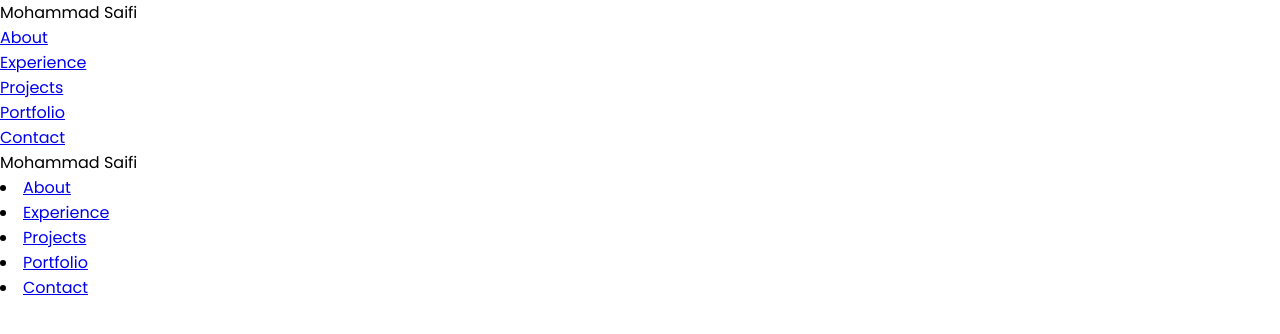
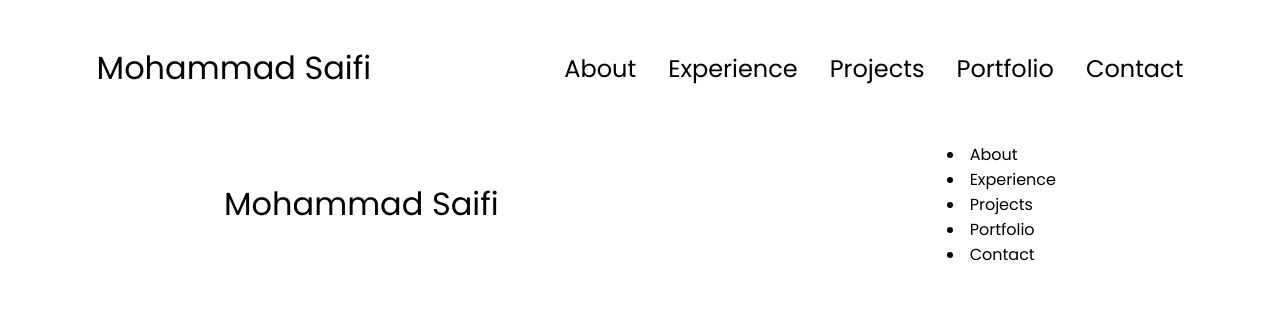
Before and after one commit to saifimd1234/Portfolio_Project, a plain HTML site: page index.html in a window 1280 px wide. Drawn offline with Linux system fonts and the light colour scheme.

Commit message:
Add transition, desktop nav, css.

```diff
--- a/style.css
+++ b/style.css
@@ -14,3 +14,54 @@ body {
 html {
   scroll-behavior: smooth;
 }
+
+p {
+    color: rgb(85, 85, 85);
+  }
+
+  /* TRANSITION */
+
+  a,
+  .btn {
+    transition: all 300ms ease;
+  }
+
+  /* DESKTOP NAV */
+
+nav,
+.nav-links {
+    display: flex;
+}
+
+nav {
+    justify-content: space-around;
+    align-items: center;
+    height: 17vh;
+}
+
+.nav-links {
+    gap: 2rem;
+    list-style: none;
+    font-size: 1.5rem;
+  }
+
+  a {
+    color: black;
+    text-decoration: none;
+    text-decoration-color: white;
+  }
+
+  a:hover {
+    color: grey;
+    text-decoration: underline;
+    text-underline-offset: 1rem;
+    text-decoration-color: rgb(181, 181, 181);
+  }
+
+  .logo {
+    font-size: 2rem;
+  }
+
+  .logo:hover {
+    cursor: default;
+  }
```
